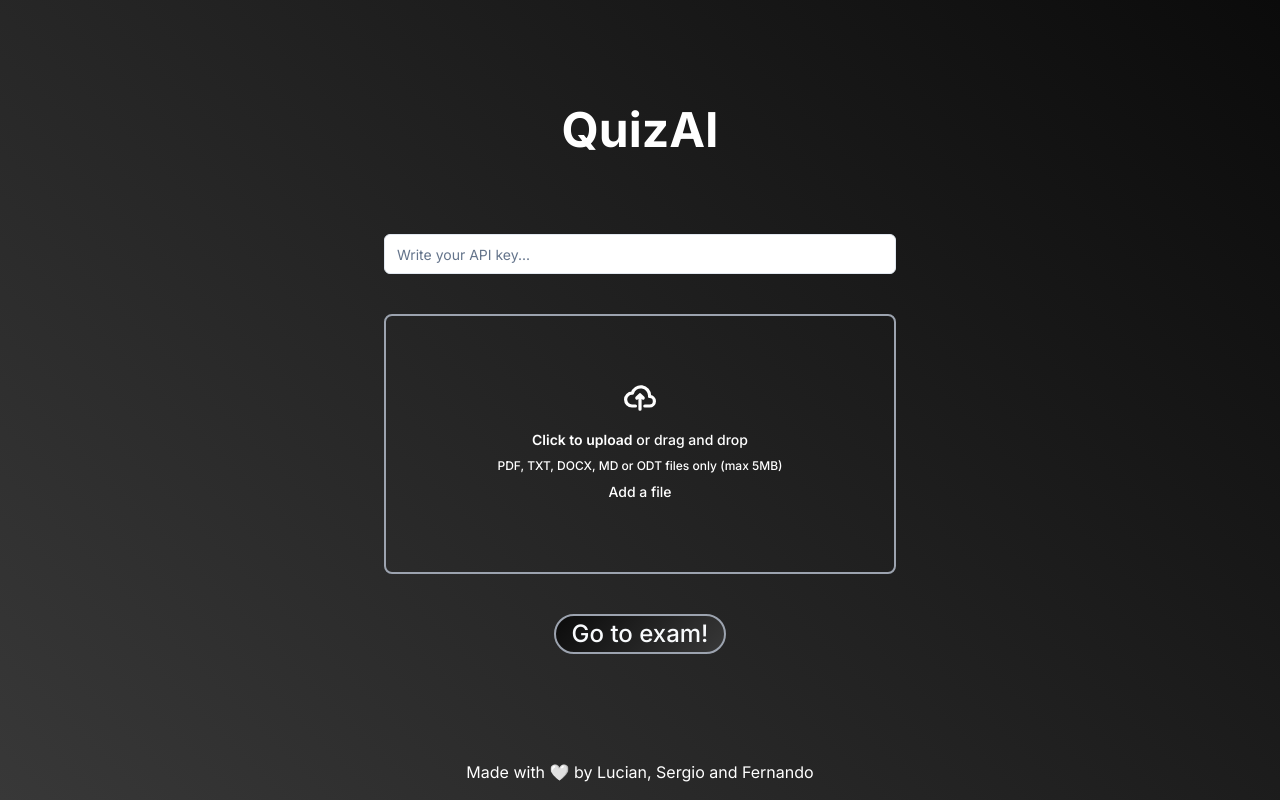
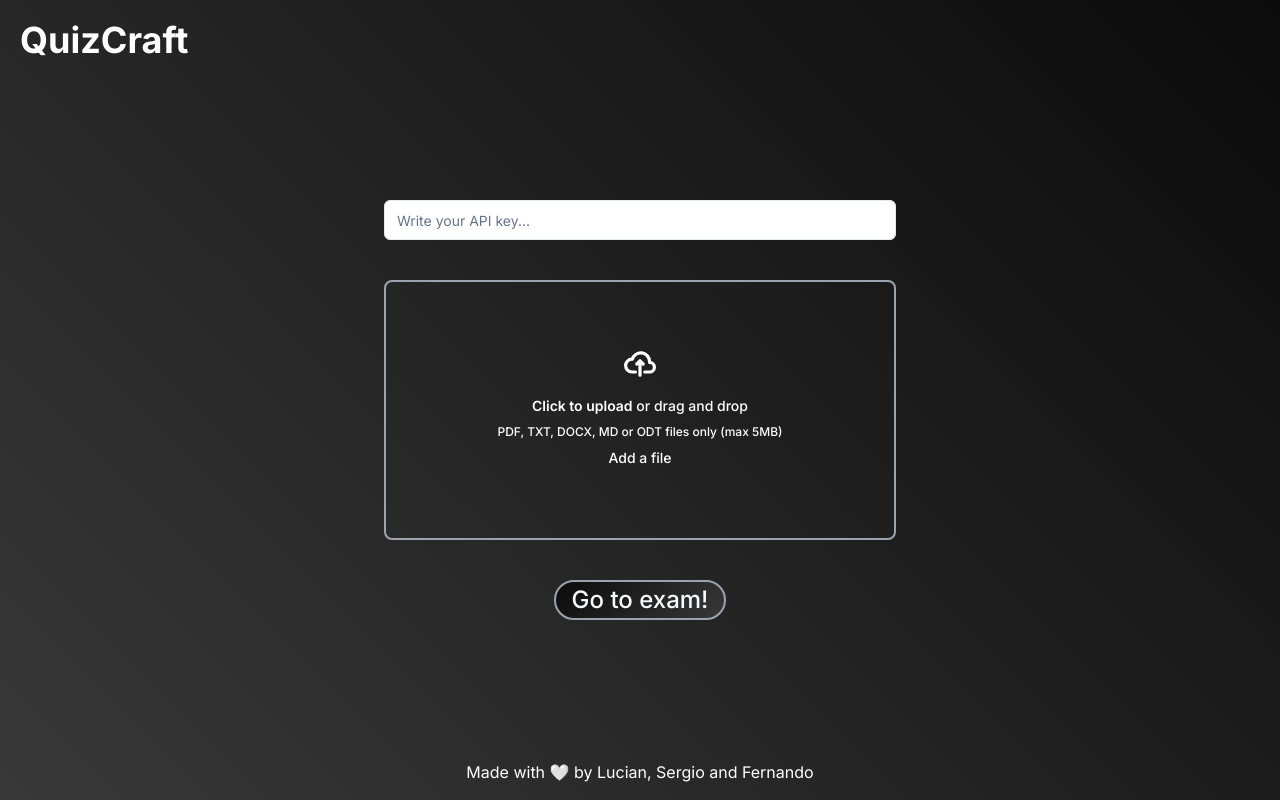
Before and after one commit to FerLRT/QuizCraft, a Next.js app: page / in a window 1280 px wide. Built offline with nearby package versions, Linux system fonts and the light colour scheme.

Commit message:
add header

```diff
--- a/src/app/layout.tsx
+++ b/src/app/layout.tsx
@@ -3,6 +3,7 @@ import { Inter } from "next/font/google";
 import "./globals.css";
 // import Header from "@/components/header";
 import { ExamProvider } from "@/context/ExamContext";
+import { Header } from "@/components/header";
 
 const inter = Inter({ subsets: ["latin"] });
 
@@ -20,6 +21,7 @@ export default function RootLayout({
     <html lang="en">
       <body className={inter.className}>
         <div className="bg-neutral-900 flex flex-col min-h-dvh bg-diagonal-gradient">
+          <Header></Header>
           <ExamProvider>{children}</ExamProvider>
         </div>
       </body>
--- a/src/app/page.tsx
+++ b/src/app/page.tsx
@@ -54,7 +54,6 @@ export default function Home() {
   return (
     <div className="flex flex-col flex-grow align-center">
       <div className="flex-grow flex flex-col gap-20 justify-center items-center p-10">
-        <h1 className="text-5xl font-bold text-white text-center">QuizAI</h1>
         <form
           className="flex flex-col gap-10 items-center w-full max-w-lg"
           onSubmit={handleOnSubmit}
--- /dev/null
+++ b/src/components/header.tsx
@@ -0,0 +1,10 @@
+export function Header() {
+  return (
+    <a
+      href="/"
+      className="text-4xl font-bold text-white mt-5 ml-5 text-center sm:text-left"
+    >
+      QuizCraft
+    </a>
+  );
+}
--- a/src/components/ui/fileLoader.tsx
+++ b/src/components/ui/fileLoader.tsx
@@ -72,12 +72,12 @@ export function FileLoader({
 
   return (
     <div
-      className={`flex w-full items-center justify-center border-2 rounded-lg bg-transparent ${
+      className={`flex w-full items-center justify-center border-2 rounded-lg bg-transparent hover:bg-neutral-800 ${
         dragActive
           ? invalidFileType
-            ? "border-red-600 bg-red-50"
-            : "border-blue-900 bg-blue-50"
-          : "border-gray-400 bg-gray-50"
+            ? "border-red-600"
+            : "opacity-30"
+          : "border-gray-400"
       }`}
       onDragEnter={handleDrag}
       onDragOver={handleDrag}
```
